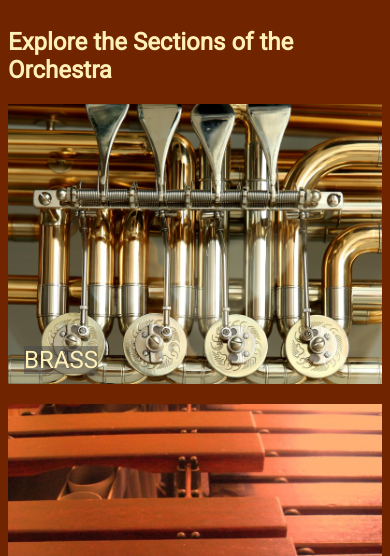
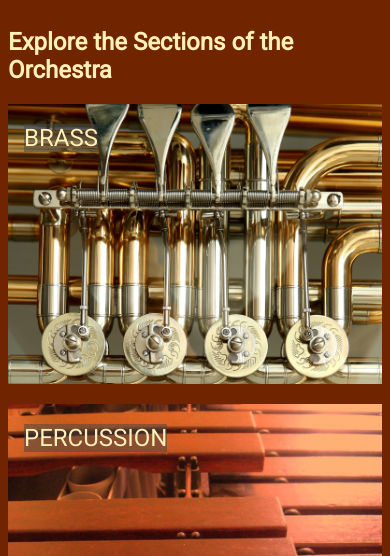
Before and after one commit to ChrisCherng/p1-orchestra-guide, a plain HTML site: page index.html in a window 390 px wide. Shown: the part 1118-1674 px from the top of the page. Drawn offline with nearby package versions, Linux system fonts and the light colour scheme.

Commit message:
update positioning of captions to ensure they work correctly on mobile screens by moving them to the top

```diff
--- a/assets/css/style.css
+++ b/assets/css/style.css
@@ -122,7 +122,7 @@ iframe {
 
 .caption {
     position: absolute;
-    bottom: 30px;
+    top: 20px;
     left: 16px;
     background-color: rgba(71, 71, 71, 0.5);
     color: #FFF0B8;
```
